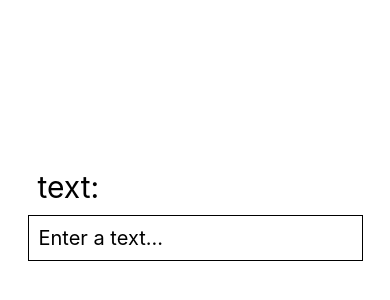
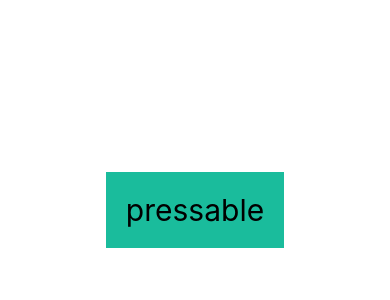
Before and after one commit to leetaehee/react-native, a React Native app in the folder react-native-component/: screen / in a window 390 px wide. Shown: the part 212-512 px from the top of the page. Built offline with nearby package versions, Linux system fonts and the light colour scheme.

Commit message:
pressable button

```diff
--- a/react-native-component/src/App.js
+++ b/react-native-component/src/App.js
@@ -1,8 +1,6 @@
 import React from 'react';
 import { Text, View } from 'react-native';
-import Counter from './components/Counter';
-import EventInput from './components/EventInput';
-import EventButton from './components/EventInput';
+import PressableButton from './components/PressableButton';
 
 const App = () => {
     return (
@@ -14,7 +12,7 @@ const App = () => {
                 justifyContent: 'center',
             }}
         >
-            <EventInput />
+            <PressableButton title="pressable" />
         </View>
     );
 };
--- /dev/null
+++ b/react-native-component/src/components/PressableButton.js
@@ -0,0 +1,23 @@
+import React from 'react';
+import {View, Text, Pressable} from 'react-native';
+
+const PressableButton = (props) => {
+    return (
+        <View>
+            <Pressable
+                style={{ padding: 10, backgroundColor: '#1abc9c' }}
+                onPressIn={() => console.log('Press In')}
+                onPressOut={() => console.log('Press Out')}
+                onPress={() => console.log('Press')}
+                onLongPress={() => console.log('Long Press')}
+                delayLongPress={3000}
+                pressRetentionOffset={{bottom: 50, left: 50, right: 50, top: 50}}
+                hitSlop={50}
+            >
+                <Text style={{ padding: 10, fontSize: 30}}>{props.title}</Text>
+            </Pressable>
+        </View>
+    );
+};
+
+export default PressableButton;
```
